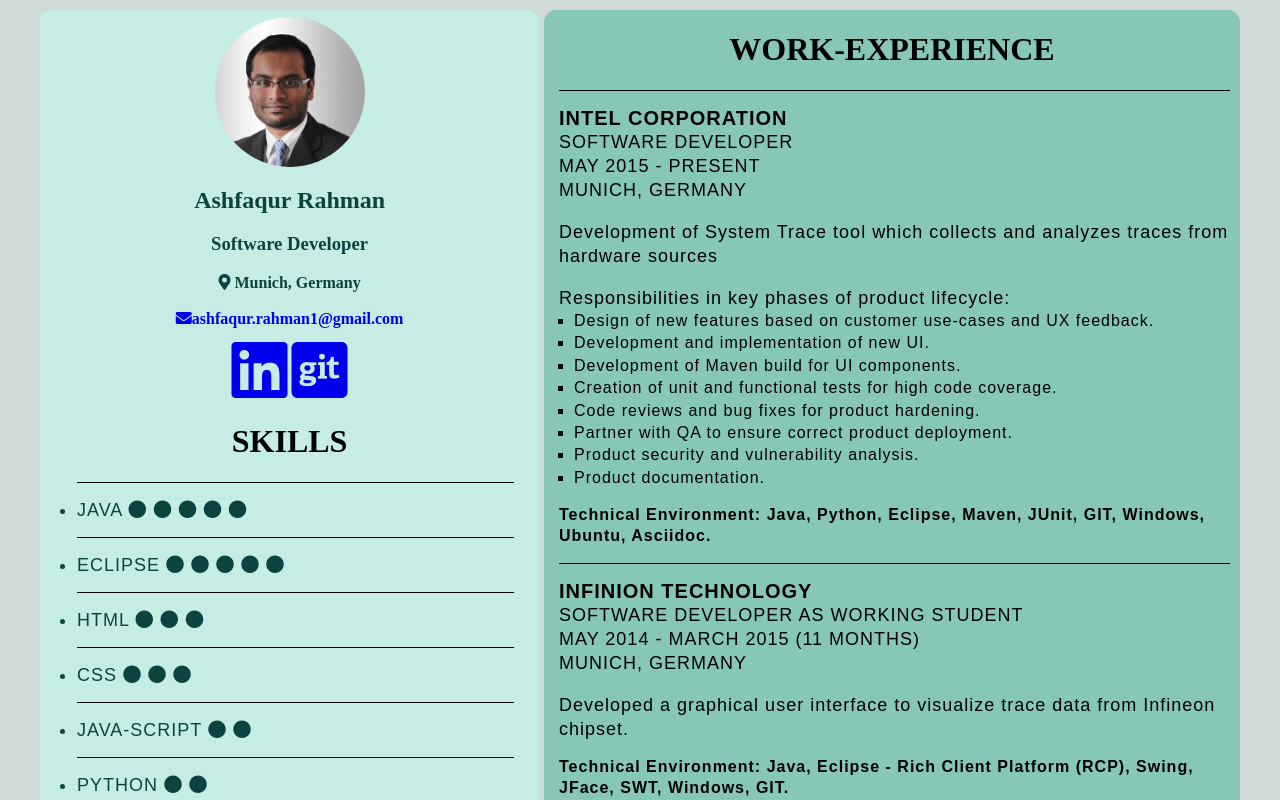
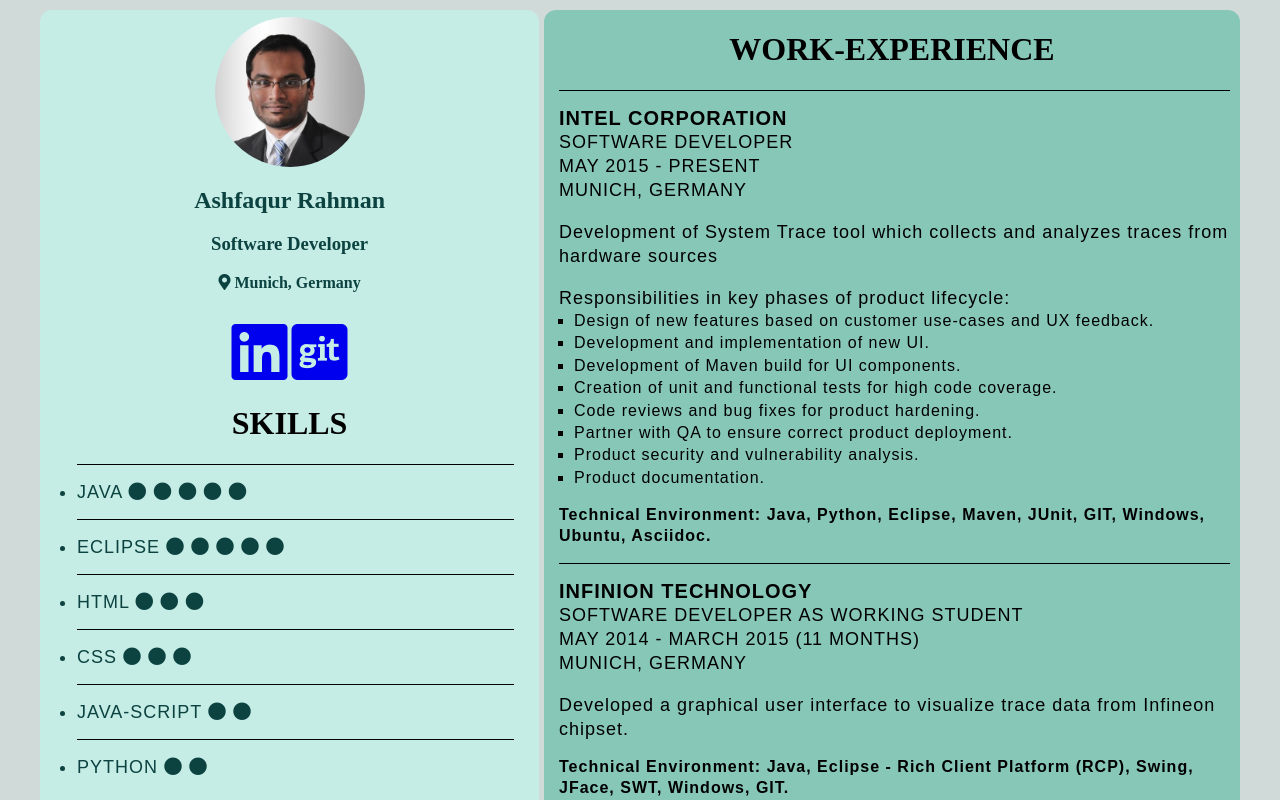
Before and after one commit to ashfaqur/bio, a SvelteKit app: page / in a window 1280 px wide. Shown: the top 800 px of the page. Built offline with nearby package versions, Linux system fonts and the light colour scheme.

Commit message:
fixed linkd

```diff
--- a/src/routes/Contact.svelte
+++ b/src/routes/Contact.svelte
@@ -1,9 +1,4 @@
 <div class="contact">
-    <a href="#/" class="email"
-        ><i class="fa fa-envelope" aria-hidden="true">
-            ashfaqur.rahman1@gmail.com</i
-        ></a
-    >
     <div class="contact-buttons">
         <a
             target="_blank"
```
